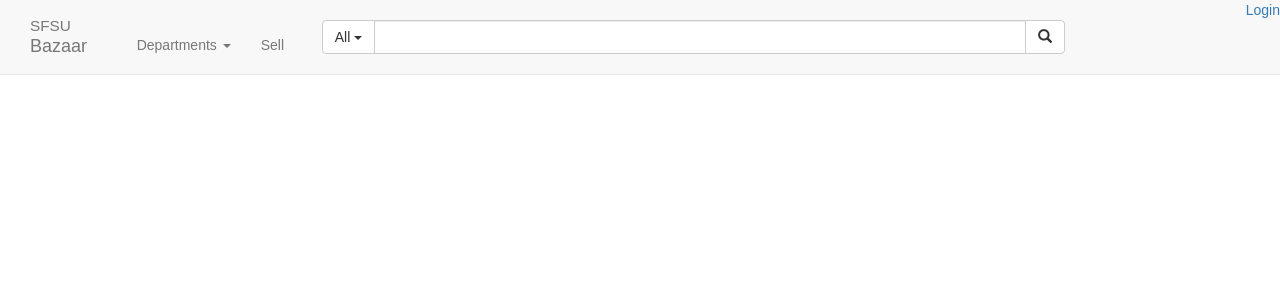
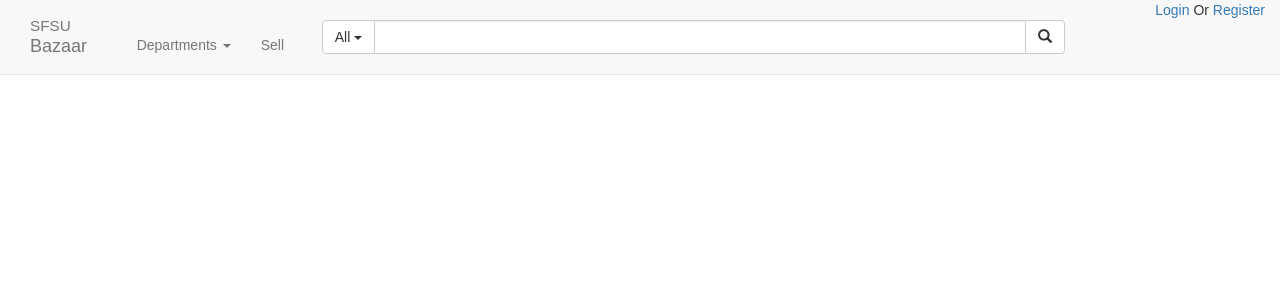
Before and after one commit to GilBu/SfsuBazaar, a PHP site: page /application/view/_templates/header.php in a window 1280 px wide. Shown: the top 300 px of the page. Run offline with PHP 8.4, Linux system fonts and the light colour scheme; some libraries are stand-ins or nearby versions.

Commit message:
Fixed login and register button in header.php

```diff
--- a/application/view/_templates/header.php
+++ b/application/view/_templates/header.php
@@ -183,6 +183,8 @@
 									if(empty($_SESSION))
 									{
 										echo '<a href="'. URL . 'login/index">Login</a>';
+										echo ' Or ';
+										echo '<a href="'. URL . 'register/index" style="padding-right:15px;">Register</a>';
 									}
 									else
 									{
```
